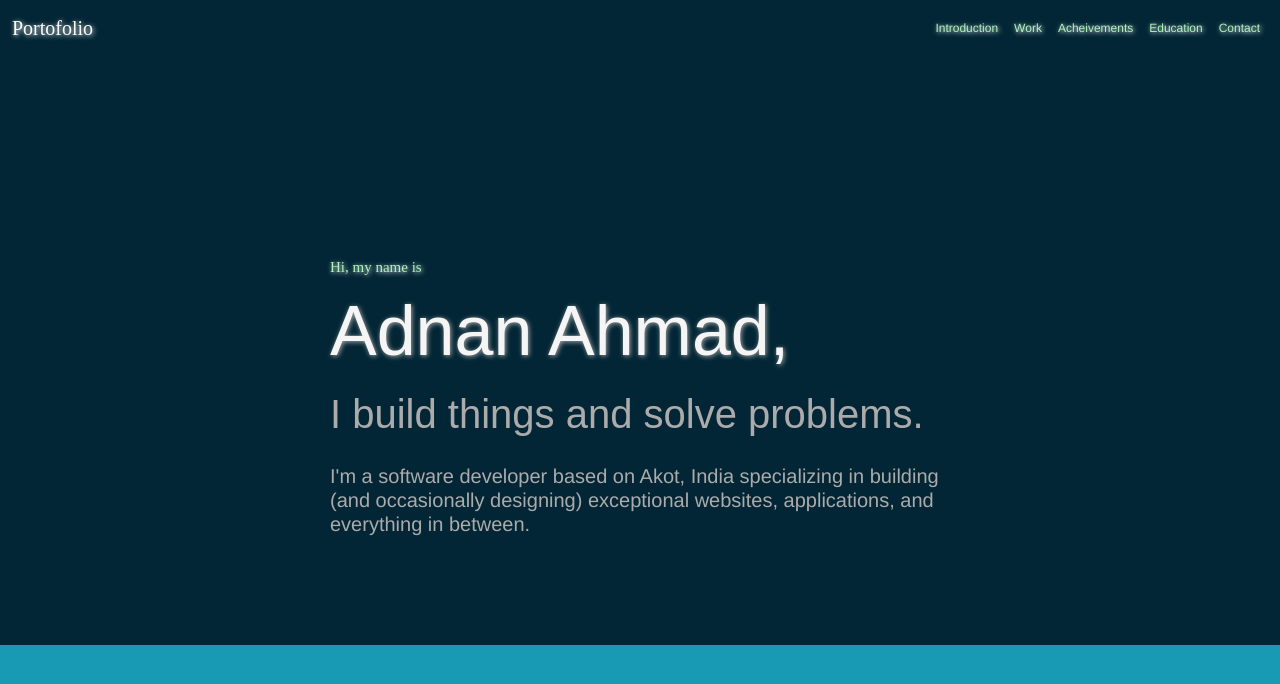
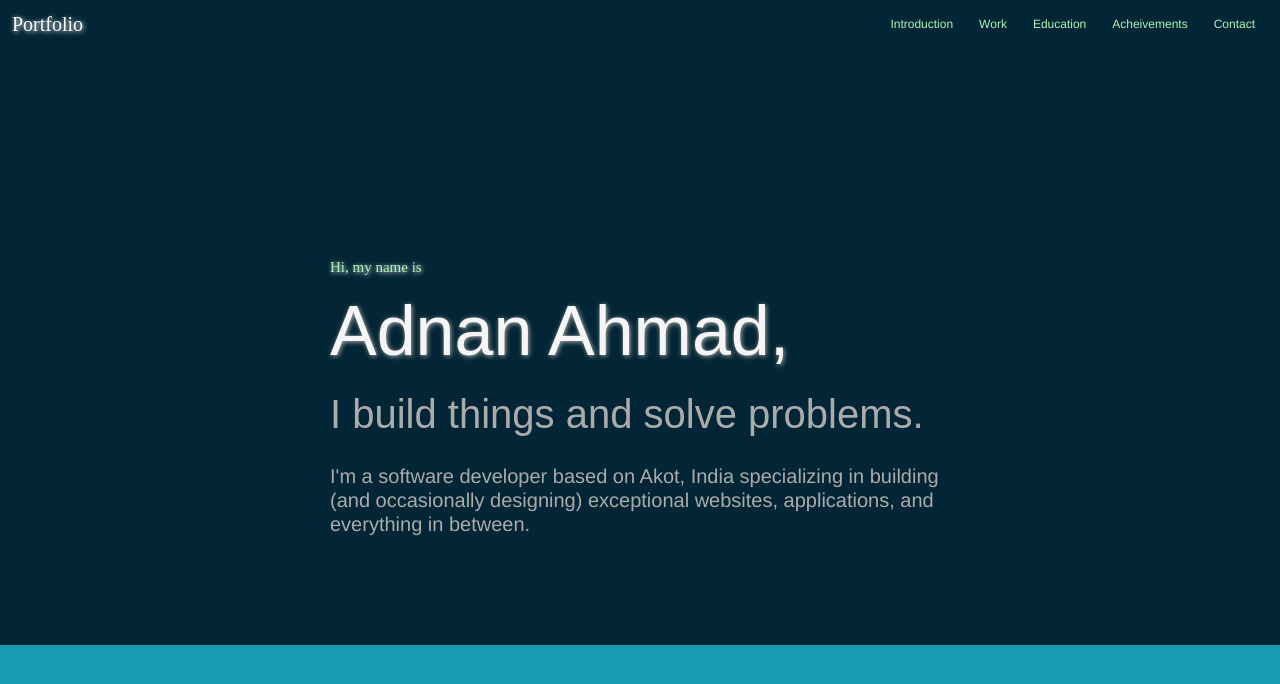
Before and after one commit to iamaashk/portfolio, a React (Create React App) app: page / in a window 1280 px wide. Shown: the top 684 px of the page. Built offline with nearby package versions, Linux system fonts and the light colour scheme.

Commit message:
v1.0.0.0.2

```diff
--- a/src/components/Navbar.js
+++ b/src/components/Navbar.js
@@ -8,17 +8,19 @@ const Navbar = () => {
   return (
     <nav class="navbar navbar-expand-lg bg-* ">
     <div class="container-fluid ml-auto">
-      <a class="navbar-brand" href="#">Portofolio</a>
+
+      <div className='port'>Portfolio</div>
       <button class="navbar-toggler" type="button" data-bs-toggle="collapse" data-bs-target="#navbarNavAltMarkup" aria-controls="navbarNavAltMarkup" aria-expanded="false" aria-label="Toggle navigation">
         <span class="navbar-toggler-icon"></span>
       </button>
       <div class="collapse navbar-collapse" id="navbarNavAltMarkup">
         <div class="navbar-nav">
-          <a class="nav-link" href="#">Introduction</a>
-          <a class="nav-link" href="#">Work</a>
-          <a class="nav-link" href="#">Acheivements</a>
-          <a class="nav-link" href='#'>Education</a>
-          <a class="nav-link" href='#'>Contact</a>
+        <button className='btn'>Introduction</button>
+        <button className='btn'>Work</button>
+        <button className='btn'>Education</button>
+        <button className='btn'>Acheivements</button>
+        <button className='btn'>Contact</button>
+
         </div>
       </div>
     </div>
--- a/src/components/style.css
+++ b/src/components/style.css
@@ -2,6 +2,18 @@
     margin-left: auto;
 }
 
+.btn{
+    font-family:Helvetica;
+    color:rgb(174, 245, 183);
+    size: 5px;
+    font-size: 12px;
+}
+
+.btn:hover{
+    color:rgb(174, 245, 183);
+
+
+}
 .navbar-nav .nav-link{
     color: rgb(174, 245, 183);
     font-size: 12px;
@@ -9,7 +21,7 @@
     text-shadow: 1px 1px 5px rgb(255, 253, 253);
 }
 
-.navbar-brand{
+.port{
     color: rgb(250, 250, 250);
     font-size: 20px;
     font-family:Lucida Handwriting;
```
